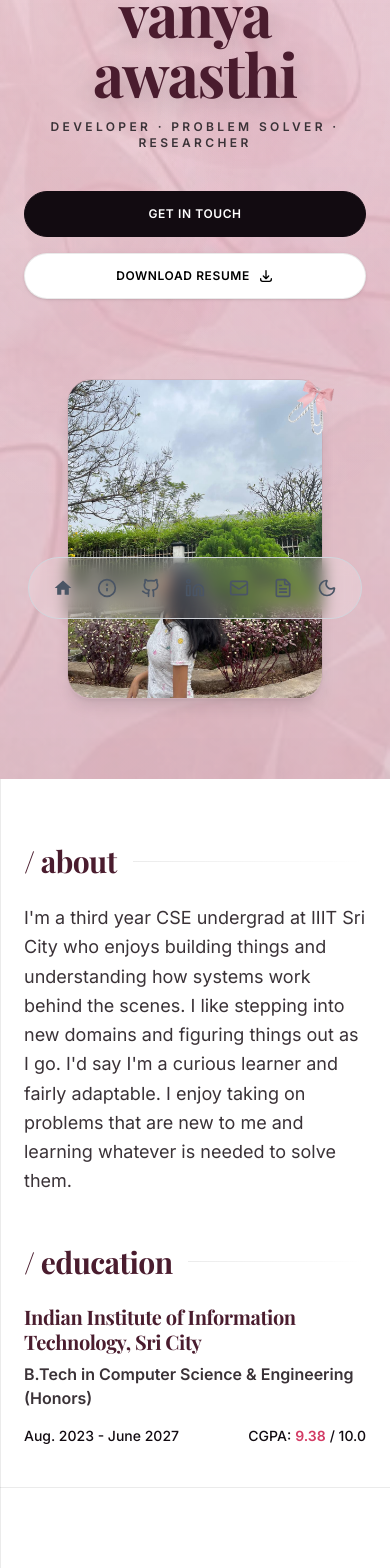
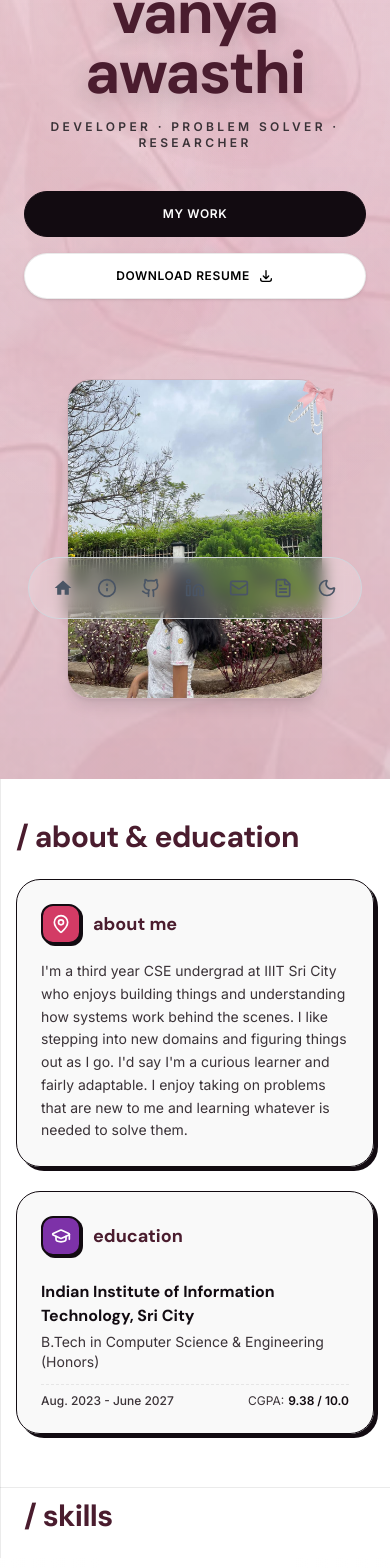
Before and after one commit to sheisstarwithoutmoon/VanyaPortfolio, a Next.js app: page / in a window 390 px wide. Shown: the part 201-1769 px from the top of the page. Built offline with nearby package versions, Linux system fonts and the light colour scheme.

Commit message:
added boxes for each section

```diff
--- a/src/app/globals.css
+++ b/src/app/globals.css
@@ -1,4 +1,4 @@
-@import url("https://fonts.googleapis.com/css2?family=Caveat:wght@500;600&family=Inter:wght@300;400;500;600&family=Playfair+Display:wght@500;600;700&display=swap");
+@import url("https://fonts.googleapis.com/css2?family=Caveat:wght@500;600&family=Inter:wght@300;400;500;600&family=DM+Sans:wght@400;500;600;700;800;900&display=swap");
 
 @import "tailwindcss";
 
@@ -20,8 +20,10 @@
   --text-muted: #3a3237;
   --text-title: #4a1c2e; /* highly visible rich dark plum for headings in light mode */
   --font-body: "Inter", sans-serif;
-  --font-display: "Playfair Display", serif;
+  --font-display: "DM Sans", sans-serif;
   --bg-image: none;
+  --surface-box: rgba(255, 255, 255, 0.96);
+  --surface-box-marquee: rgba(255, 255, 255, 0.96);
 }
 
 .dark {
@@ -40,6 +42,8 @@
   --text-muted: rgba(242, 231, 223, 0.75);
   --text-title: #e89ab4; /* rich soft rose for headings in dark mode */
   --bg-image: none;
+  --surface-box: rgba(12, 8, 11, 0.94);
+  --surface-box-marquee: rgba(12, 8, 11, 0.94);
 }
 
 @theme inline {
@@ -533,3 +537,27 @@ html {
     radial-gradient(60% 60% at 80% 25%, rgba(200, 162, 214, 0.12), transparent 80%),
     linear-gradient(180deg, rgba(12, 8, 11, 0.2), rgba(12, 8, 11, 1)) !important;
 }
+
+/* Clean Neobrutalism / Bento UI card styling */
+.neo-card {
+  background-color: var(--surface-2);
+  border: 1.5px solid var(--text-primary);
+  box-shadow: 4px 4px 0px var(--text-primary);
+  border-radius: 24px;
+  transition: all 0.2s ease-in-out;
+}
+
+.neo-card:hover {
+  transform: translate(-1px, -1px);
+  box-shadow: 5px 5px 0px var(--text-primary);
+}
+
+.highlight-rose {
+  color: var(--accent-rose);
+  font-weight: 700;
+}
+
+.highlight-lavender {
+  color: var(--accent-lavender);
+  font-weight: 700;
+}
--- a/src/app/page.tsx
+++ b/src/app/page.tsx
@@ -12,7 +12,7 @@ import { portfolio } from "@/lib/portfolio";
 export default function Home() {
   return (
     <div className="min-h-screen" style={{ background: 'transparent' }}>
-      <main>
+      <main className="space-y-4 md:space-y-6">
         <Hero />
         <About />
         <Skills />
@@ -23,8 +23,7 @@ export default function Home() {
         <Achievements />
       </main>
 
-
-      <div className="relative w-full overflow-hidden h-24 sm:h-28 md:h-32">
+      <div className="relative w-full overflow-hidden h-24 sm:h-28 md:h-32 mt-12">
         <img
           src="/stickers/fish_pixel.png"
           alt="Pixel fish"
--- a/src/components/About.tsx
+++ b/src/components/About.tsx
@@ -2,6 +2,7 @@
 import { useEffect, useState } from 'react';
 import Sticker from './Sticker';
 import { portfolio } from '@/lib/portfolio';
+import { MapPin, GraduationCap } from 'lucide-react';
 
 export default function About() {
   const [isDarkMode, setIsDarkMode] = useState(true);
@@ -34,11 +35,11 @@ export default function About() {
   return (
     <section
       id="about"
-      className={`py-16 overflow-hidden transition-colors duration-300 relative ${
+      className={`py-6 md:py-8 overflow-hidden transition-colors duration-300 relative ${
         isDarkMode ? 'bg-transparent text-[color:var(--text-primary)]' : 'bg-transparent text-[color:var(--text-primary)]'
       }`}
     >
-      <div className="container mx-auto px-6 max-w-5xl relative">
+      <div className="container mx-auto px-4 sm:px-6 max-w-5xl relative">
         <Sticker
           src="/stickers/stars.png"
           alt="stars sticker"
@@ -49,72 +50,79 @@ export default function About() {
           withFrame={false}
         />
 
-        <div className="grid md:grid-cols-2 gap-12 lg:gap-16 items-start">
-
-          {/* Bio text */}
-          <div className="space-y-6">
-            {/* Header */}
-            <div className="flex items-center gap-4">
-              <h2 className="section-title text-3xl md:text-4xl text-[color:var(--text-title)] font-bold shrink-0 lowercase">
-                / about
+        {/* Clean Header */}
+        <div className="mb-6">
+          <h2 className="section-title text-3xl md:text-4xl text-[color:var(--text-title)] font-extrabold lowercase">
+            / about & education
           </h2>
-              <div className="h-[1px] w-full bg-gradient-to-r from-[color:var(--stroke)] to-transparent" />
         </div>
 
-            <p className="section-lead text-muted text-lg leading-relaxed">
+        <div className="grid md:grid-cols-2 gap-6 items-stretch">
+
+          {/* Biography Box */}
+          <div className="neo-card p-6 md:p-8 flex flex-col justify-between h-full">
+            <div className="space-y-4">
+              <div className="flex items-center gap-3">
+                <div className="w-10 h-10 flex items-center justify-center rounded-xl border-2 border-[color:var(--text-primary)] bg-[color:var(--accent-rose)] text-[color:var(--background)] shadow-[2px_2px_0px_0px_var(--text-primary)] shrink-0">
+                  <MapPin className="w-5 h-5" />
+                </div>
+                <h3 className="font-bold text-lg text-[color:var(--text-title)] lowercase">about me</h3>
+              </div>
+              <p className="text-muted text-sm md:text-base leading-relaxed">
                 {portfolio.profile.summary}
               </p>
             </div>
+          </div>
 
-          {/* Minimalist Editorial Education block (Matches the theme of other sections) */}
-          <div className="space-y-6">
-            {/* Header */}
-            <div className="flex items-center gap-4">
-              <h2 className="section-title text-3xl md:text-4xl text-[color:var(--text-title)] font-bold shrink-0 lowercase">
-                / education
-              </h2>
-              <div className="h-[1px] w-full bg-gradient-to-r from-[color:var(--stroke)] to-transparent" />
+          {/* Education Box */}
+          <div className="neo-card p-6 md:p-8 flex flex-col justify-between h-full">
+            <div className="space-y-4">
+              <div className="flex items-center gap-3">
+                <div className="w-10 h-10 flex items-center justify-center rounded-xl border-2 border-[color:var(--text-primary)] bg-[color:var(--accent-lavender)] text-[color:var(--background)] shadow-[2px_2px_0px_0px_var(--text-primary)] shrink-0">
+                  <GraduationCap className="w-5 h-5" />
+                </div>
+                <h3 className="font-bold text-lg text-[color:var(--text-title)] lowercase">education</h3>
               </div>
 
               {portfolio.education.map((edu, idx) => (
-              <div key={edu.slug || idx} className="space-y-3">
+                <div key={edu.slug || idx} className="space-y-3 pt-2">
                   <div>
-                  <h3 className="section-title text-xl md:text-2xl text-[color:var(--text-title)] font-bold leading-tight">
+                    <h4 className="font-bold text-base md:text-lg">
                       {edu.url ? (
                         <a
                           href={edu.url}
                           target="_blank"
                           rel="noopener noreferrer"
-                        className="hover:text-[color:var(--accent-rose)] hover:underline hover:underline-offset-4 transition duration-300"
+                          className="hover:text-[color:var(--accent-rose)] hover:underline decoration-2 transition duration-300"
                         >
                           {edu.institution}
                         </a>
                       ) : (
                         edu.institution
                       )}
-                  </h3>
-                  <p className="text-muted text-base font-semibold mt-2">
+                    </h4>
+                    <p className="text-muted text-sm md:text-base mt-1">
                       {edu.degree}
                     </p>
                   </div>
 
-                <div className="flex flex-wrap items-center justify-between gap-4 pt-1">
-                  <span className="text-[color:var(--text-primary)] font-medium text-sm">
+                  <div className="flex flex-wrap items-center justify-between gap-4 pt-2 border-t border-dashed border-[color:var(--stroke)] text-sm">
+                    <span className="text-muted font-medium text-xs">
                       {edu.period}
                     </span>
 
                     {edu.gpa && (
-                    <div className="flex items-center gap-1 text-sm font-medium text-[color:var(--text-primary)]">
-                      <span>CGPA:</span>
-                      <span className="font-bold text-[color:var(--accent-rose)]">
-                        {edu.gpa.includes('/') ? edu.gpa.split('/')[0].trim() : edu.gpa}
+                      <div className="flex items-center gap-1 text-xs">
+                        <span className="text-muted">CGPA:</span>
+                        <span className="font-semibold text-[color:var(--text-primary)]">
+                          {edu.gpa}
                         </span>
-                      {edu.gpa.includes('/') && <span>/ {edu.gpa.split('/')[1].trim()}</span>}
                       </div>
                     )}
                   </div>
                 </div>
               ))}
+            </div>
           </div>
 
         </div>
--- a/src/components/Hero.tsx
+++ b/src/components/Hero.tsx
@@ -68,10 +68,10 @@ export default function Hero() {
             {/* CTA Buttons */}
             <div className="flex flex-col sm:flex-row gap-4 w-full sm:w-auto pt-2">
               <a
-                href={`mailto:${portfolio.contact.email}?subject=${encodeURIComponent(portfolio.contact.emailSubject)}`}
+                href="#experience"
                 className="btn-primary px-8 py-3.5 rounded-full text-xs md:text-sm font-semibold uppercase tracking-wider text-center"
               >
-                Get in Touch
+                My Work
               </a>
               <button
                 onClick={downloadResume}
--- a/src/components/Skills.tsx
+++ b/src/components/Skills.tsx
@@ -41,17 +41,16 @@ export default function Skills() {
   return (
     <section
       id="skills"
-      className={`py-16 transition-colors duration-300 relative overflow-hidden ${
+      className={`py-6 md:py-8 transition-colors duration-300 relative overflow-hidden ${
         isDarkMode ? 'bg-transparent text-[color:var(--text-primary)]' : 'bg-transparent text-[color:var(--text-primary)]'
       }`}
     >
-      <div className="container mx-auto px-6 max-w-5xl mb-12">
-        {/* Editorial Header */}
-        <div className="flex items-center gap-6 mb-12">
-          <h2 className="section-title text-3xl md:text-4xl text-[color:var(--text-title)] font-bold shrink-0 lowercase">
+      <div className="container mx-auto px-6 max-w-5xl mb-6">
+        {/* Clean Header */}
+        <div>
+          <h2 className="section-title text-3xl md:text-4xl text-[color:var(--text-title)] font-extrabold lowercase">
             / skills
           </h2>
-          <div className="h-[1px] w-full bg-gradient-to-r from-[color:var(--stroke)] to-transparent" />
         </div>
       </div>
 
```
Also changed, not shown: src/components/Achievements.tsx (+18 -26 lines), src/components/Contact.tsx (+12 -10 lines), src/components/Experience.tsx (+56 -55 lines), src/components/Leadership.tsx (+19 -22 lines), src/components/Projects.tsx (+26 -30 lines), src/components/Research.tsx (+76 -29 lines). Lines whose indentation alone changed are shown as unchanged.
